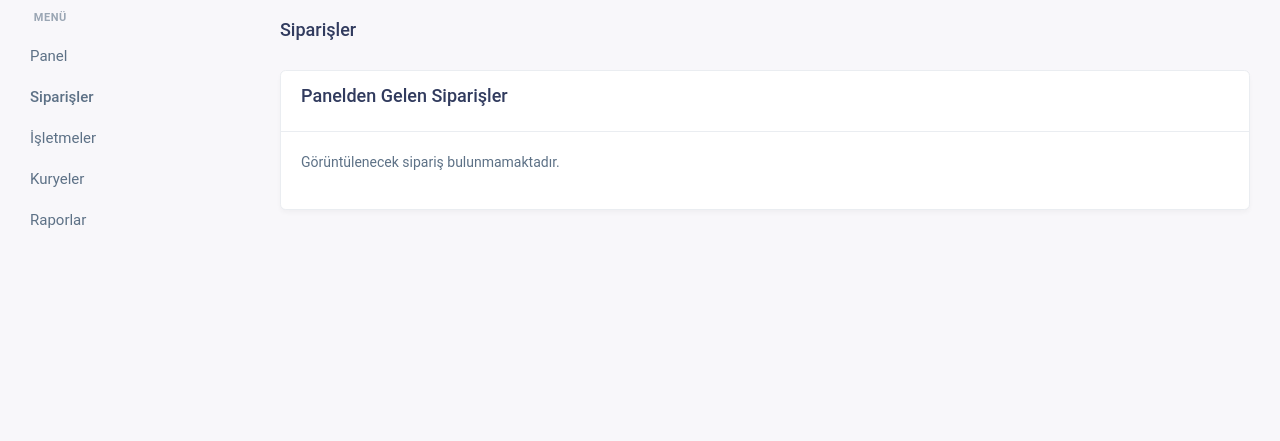
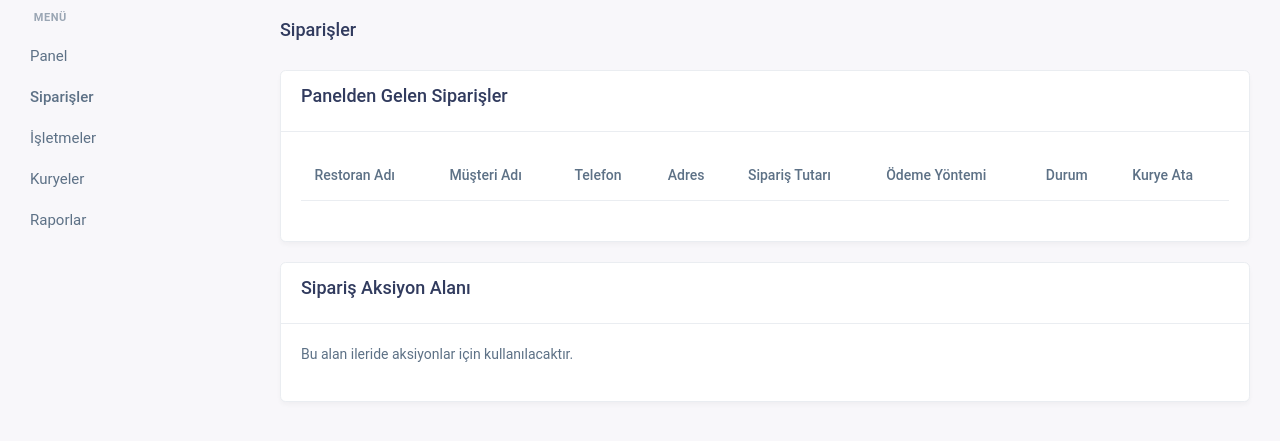
Before and after one commit to OceanWebStore/bingopaket, a PHP site: page /siparisler.php in a window 1280 px wide. Shown: the part 70-511 px from the top of the page. Run offline with PHP 8.4, Linux system fonts and the light colour scheme; data that the repository does not hold is empty; some libraries are stand-ins or nearby versions.

Commit message:
Update siparisler.php

```diff
--- a/siparisler.php
+++ b/siparisler.php
@@ -23,7 +23,6 @@
 
 <body>
     <div class="app-wrapper">
-        <!-- Topbar -->
         <header class="app-topbar">
             <div class="container-fluid">
                 <div class="navbar-header">
@@ -44,7 +43,6 @@
             </div>
         </header>
 
-        <!-- Sol Menü -->
         <div class="app-sidebar">
             <div class="scrollbar" data-simplebar>
                 <div class="logo-box">
@@ -57,7 +55,6 @@
                         <img src="assets/images/logo-light.png" class="logo-lg" alt="Logo Light">
                     </a>
                 </div>
-
                 <ul class="navbar-nav">
                     <li class="menu-title">MENÜ</li>
                     <li class="nav-item"><a class="nav-link" href="panel.php">Panel</a></li>
@@ -69,7 +66,6 @@
             </div>
         </div>
 
-        <!-- Sayfa İçeriği -->
         <div class="page-content">
             <div class="container-fluid">
                 <div class="page-title-box">
@@ -85,12 +81,9 @@
                             </div>
                             <div class="card-body">
                                 <?php
-                                // Yalnızca "Atandı" durumunda olmayan siparişleri getir
                                 $query = "SELECT * FROM kurye_cagir WHERE durum != 'Atandı' ORDER BY created_at DESC";
                                 $stmt = $pdo->query($query);
                                 ?>
-
-                                <?php if ($stmt->rowCount() > 0): ?>
                                 <table class="table">
                                     <thead>
                                         <tr>
@@ -115,16 +108,26 @@
                                                 <td><?= htmlspecialchars($row['odeme_yontemi']) ?></td>
                                                 <td><?= htmlspecialchars($row['durum']) ?></td>
                                                 <td>
-                                                        <!-- Kurye Ata Butonu -->
                                                     <button class="btn btn-success btn-sm" data-bs-toggle="modal" data-bs-target="#kuryeAtaModal" data-siparis-id="<?= $row['id'] ?>">Kurye Ata</button>
                                                 </td>
                                             </tr>
                                         <?php endwhile; ?>
                                     </tbody>
                                 </table>
-                                <?php else: ?>
-                                    <p>Görüntülenecek sipariş bulunmamaktadır.</p>
-                                <?php endif; ?>
+                            </div>
+                        </div>
+                    </div>
+                </div>
+
+                <!-- Sipariş Aksiyon Alanı -->
+                <div class="row">
+                    <div class="col-lg-12">
+                        <div class="card">
+                            <div class="card-header">
+                                <h4>Sipariş Aksiyon Alanı</h4>
+                            </div>
+                            <div class="card-body">
+                                <p>Bu alan ileride aksiyonlar için kullanılacaktır.</p>
                             </div>
                         </div>
                     </div>
@@ -163,55 +166,13 @@
                         </div>
                     </div>
                 </div>
+
             </div>
         </div>
     </div>
 
-    <!-- Javascript -->
     <script src="assets/js/vendor.min.js"></script>
     <script src="assets/js/app.js"></script>
-    <script>
-        document.addEventListener('submit', function(event) {
-            if (event.target.matches('form[action="kurye_ata.php"]')) {
-                event.preventDefault();
-                const form = event.target;
-                const formData = new FormData(form);
-
-                fetch('kurye_ata.php', {
-                    method: 'POST',
-                    body: formData
-                })
-                .then(response => response.json())
-                .then(data => {
-                    if (data.success) {
-                        const modal = bootstrap.Modal.getInstance(document.getElementById('kuryeAtaModal'));
-                        modal.hide();
-
-                        const siparisId = formData.get('siparis_id');
-                        const siparisRow = document.querySelector(`tr[data-siparis-id="${siparisId}"]`);
-                        if (siparisRow) {
-                            siparisRow.remove();
-                        }
-
-                        alert(data.message);
-                    } else {
-                        alert(data.message);
-                    }
-                })
-                .catch(error => {
-                    console.error('Hata:', error);
-                    alert('Bir hata oluştu. Lütfen tekrar deneyin.');
-                });
-            }
-        });
-
-        var kuryeAtaModal = document.getElementById('kuryeAtaModal');
-        kuryeAtaModal.addEventListener('show.bs.modal', function(event) {
-            var button = event.relatedTarget;
-            var siparisId = button.getAttribute('data-siparis-id');
-            document.getElementById('siparisIdInput').value = siparisId;
-        });
-    </script>
 </body>
 
 </html>
```
Lines whose indentation alone changed are shown as unchanged.
